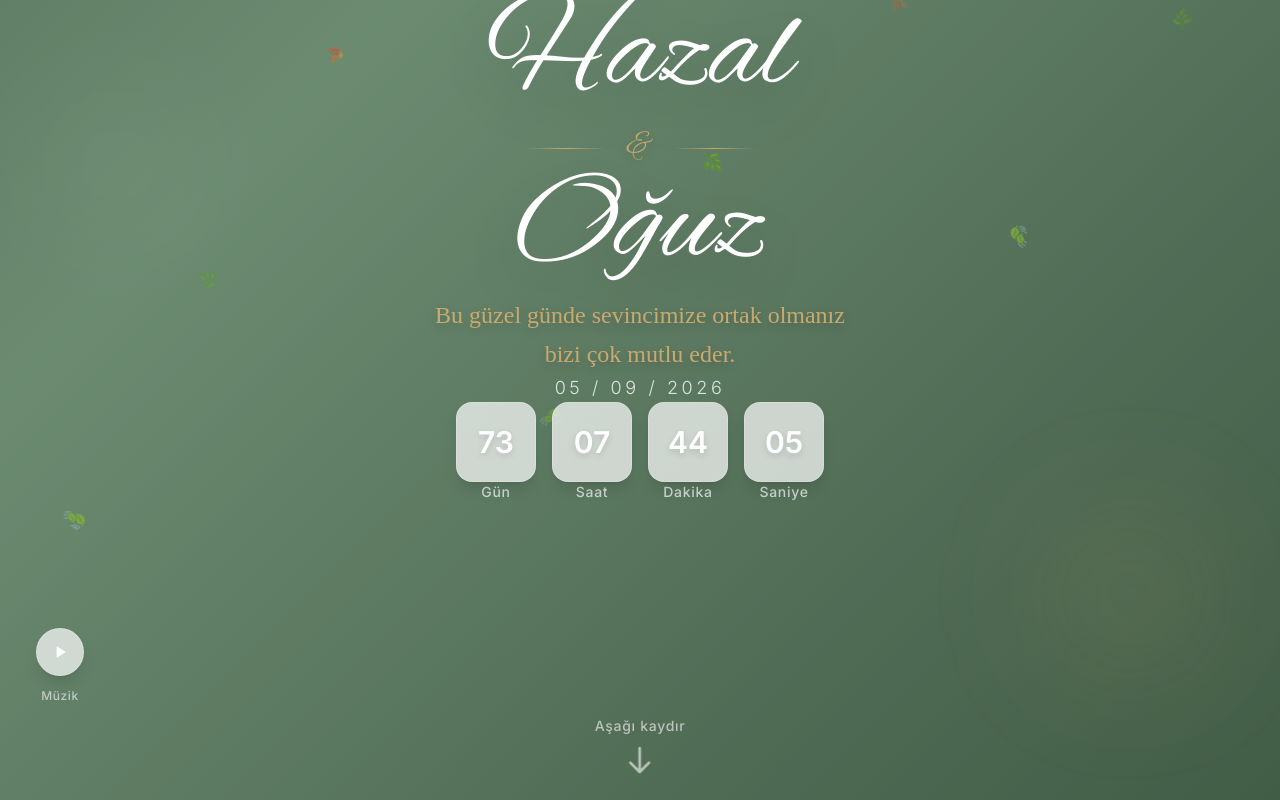
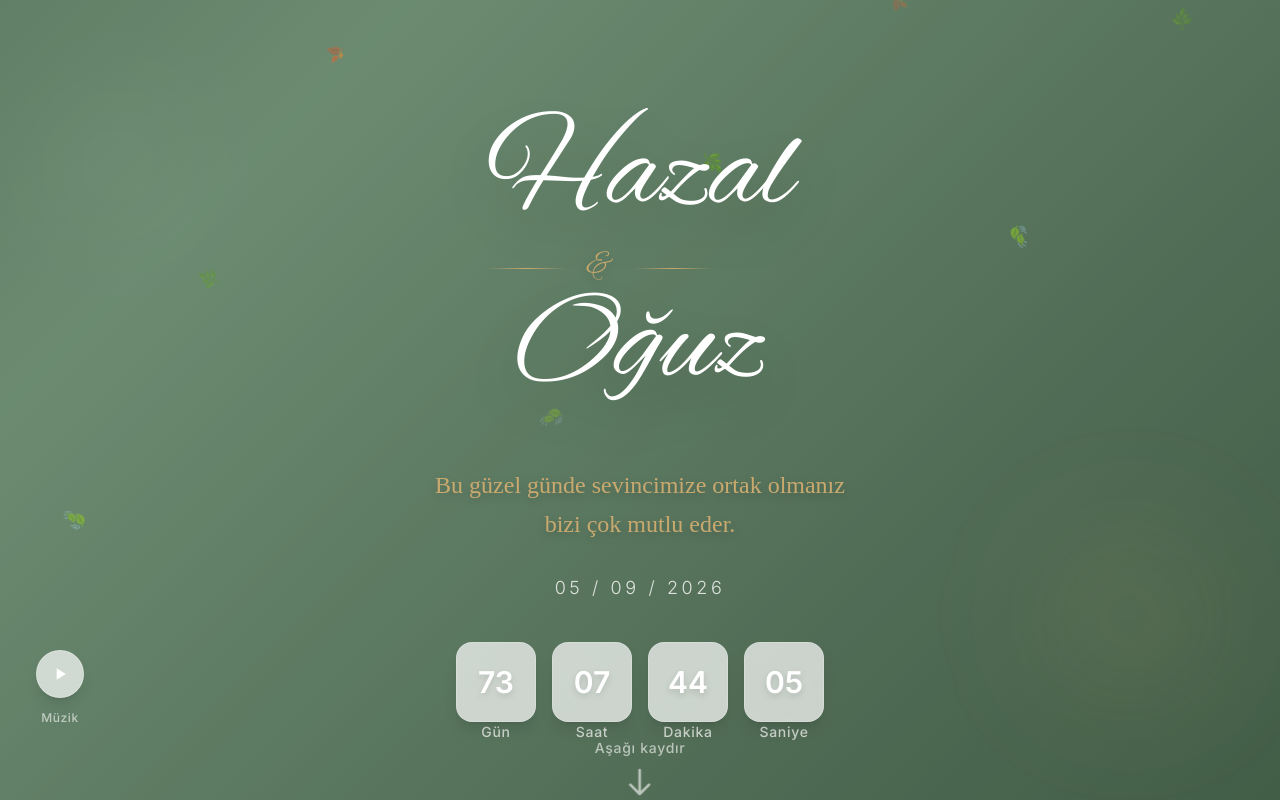
Before and after one commit to xavion59/davetiye, a React (Vite) app: page / in a window 1280 px wide. Shown: the top 800 px of the page. Built offline with nearby package versions, Linux system fonts and the light colour scheme.

Commit message:
Hero: add HERO config panel for easy spacing adjustments

```diff
--- a/src/components/HeroSection.jsx
+++ b/src/components/HeroSection.jsx
@@ -2,9 +2,32 @@ import CountdownTimer from './CountdownTimer'
 import MusicPlayer from './MusicPlayer'
 import ScrollIndicator from './ScrollIndicator'
 
+/*
+  === TASARIM AYARLARI ===
+  Bu değerleri değiştirerek hero bölümündeki elemanların
+  dikey konumunu ve aralarındaki boşlukları ayarlayabilirsiniz.
+  Sayılar piksel cinsindendir.
+*/
+const HERO = {
+  paddingTop: 120,        // Üstten mesafe (mobil)
+  paddingTopSm: 100,      // Üstten mesafe (masaüstü)
+  paddingBottom: 80,      // Alttan mesafe
+  namesSize: 'text-7xl sm:text-8xl md:text-9xl',
+  namesOffsetX: 15,       // İsimlerin sağa/sola kaydırılması (px)
+  gapAfterNames: 50,      // İsimlerden sonra boşluk
+  gapAfterMessage: 30,    // Mesajdan sonra boşluk
+  gapAfterDate: 40,       // Tarihten sonra boşluk
+  messageSize: 'text-xl sm:text-2xl',
+  dateSize: 'text-base sm:text-lg',
+}
+
 export default function HeroSection() {
   return (
-    <section className="relative min-h-screen w-full overflow-hidden flex flex-col items-center justify-start pt-32 sm:pt-28 pb-28">
+    <section className="relative min-h-screen w-full overflow-hidden flex flex-col items-center"
+      style={{
+        paddingTop: `${HERO.paddingTop}px`,
+        paddingBottom: `${HERO.paddingBottom}px`,
+      }}>
       {/* Animated gradient background */}
       <div className="absolute inset-0" style={{
         background: 'linear-gradient(135deg, #4a6e50 0%, #6b8f71 25%, #8fb996 50%, #6b8f71 75%, #4a6e50 100%)',
@@ -19,28 +42,39 @@ export default function HeroSection() {
 
       {/* Content */}
       <div className="relative z-10 flex flex-col items-center text-center px-6">
-        <h1 className="font-[family-name:var(--font-alex)] text-7xl sm:text-8xl md:text-9xl text-white mb-1 drop-shadow-2xl animate-float-slow" style={{ transform: 'translateX(-15px)' }}>
+        {/* Names */}
+        <div style={{ marginBottom: `${HERO.gapAfterNames}px` }}>
+          <h1 className={`font-[family-name:var(--font-alex)] ${HERO.namesSize} text-white drop-shadow-2xl animate-float-slow`}
+            style={{ transform: `translateX(-${HERO.namesOffsetX}px)` }}>
             Hazal
           </h1>
-
           <div className="flex items-center gap-3 sm:gap-5 my-1">
             <div className="w-10 sm:w-20 h-px bg-gradient-to-r from-transparent via-gold to-transparent" />
             <span className="font-[family-name:var(--font-alex)] text-3xl sm:text-4xl text-gold animate-pulse-heart drop-shadow-lg">&</span>
             <div className="w-10 sm:w-20 h-px bg-gradient-to-r from-transparent via-gold to-transparent" />
           </div>
-
-        <h1 className="font-[family-name:var(--font-alex)] text-7xl sm:text-8xl md:text-9xl text-white drop-shadow-2xl animate-float-slow" style={{ animationDelay: '1s', transform: 'translateX(15px)' }}>
+          <h1 className={`font-[family-name:var(--font-alex)] ${HERO.namesSize} text-white drop-shadow-2xl animate-float-slow`}
+            style={{ animationDelay: '1s', transform: `translateX(${HERO.namesOffsetX}px)` }}>
             Oğuz
           </h1>
+        </div>
 
-        <p className="text-xl sm:text-2xl text-gold mt-16 mb-8 max-w-md leading-relaxed drop-shadow-lg" style={{ fontFamily: "'Lucida Calligraphy', 'Segoe Script', 'Apple Chancery', cursive" }}>
+        {/* Message */}
+        <div style={{ marginBottom: `${HERO.gapAfterMessage}px` }}>
+          <p className={`${HERO.messageSize} text-gold max-w-md leading-relaxed drop-shadow-lg`}
+            style={{ fontFamily: "'Lucida Calligraphy', 'Segoe Script', 'Apple Chancery', cursive" }}>
             Bu güzel günde sevincimize ortak olmanız bizi çok mutlu eder.
           </p>
+        </div>
 
-        <p className="text-white/80 text-base sm:text-lg tracking-[0.2em] mb-10 font-light">
+        {/* Date */}
+        <div style={{ marginBottom: `${HERO.gapAfterDate}px` }}>
+          <p className={`${HERO.dateSize} text-white/80 tracking-[0.2em] font-light`}>
             05 / 09 / 2026
           </p>
+        </div>
 
+        {/* Countdown */}
         <CountdownTimer targetDate="2026-09-05T19:00:00" />
       </div>
 
```
Lines whose indentation alone changed are shown as unchanged.
